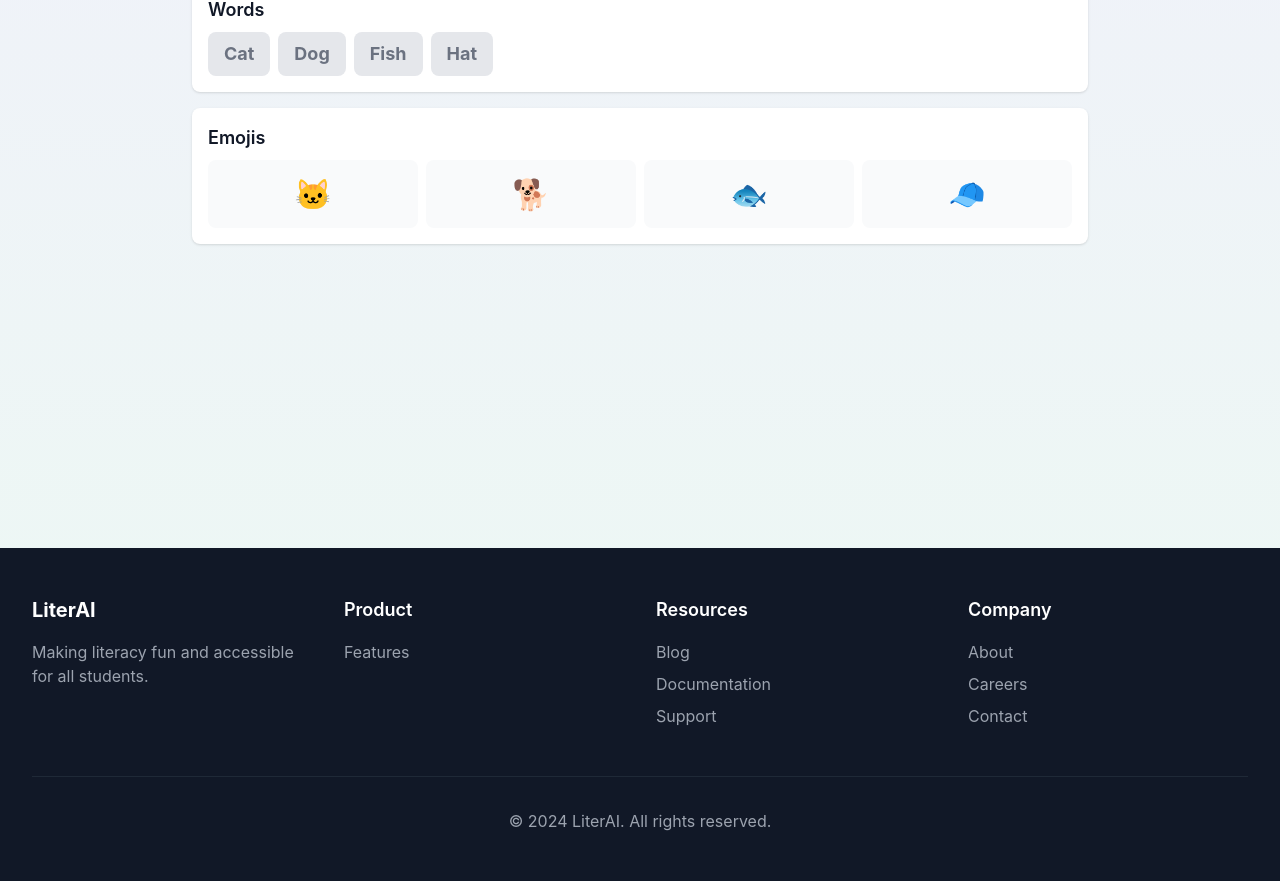
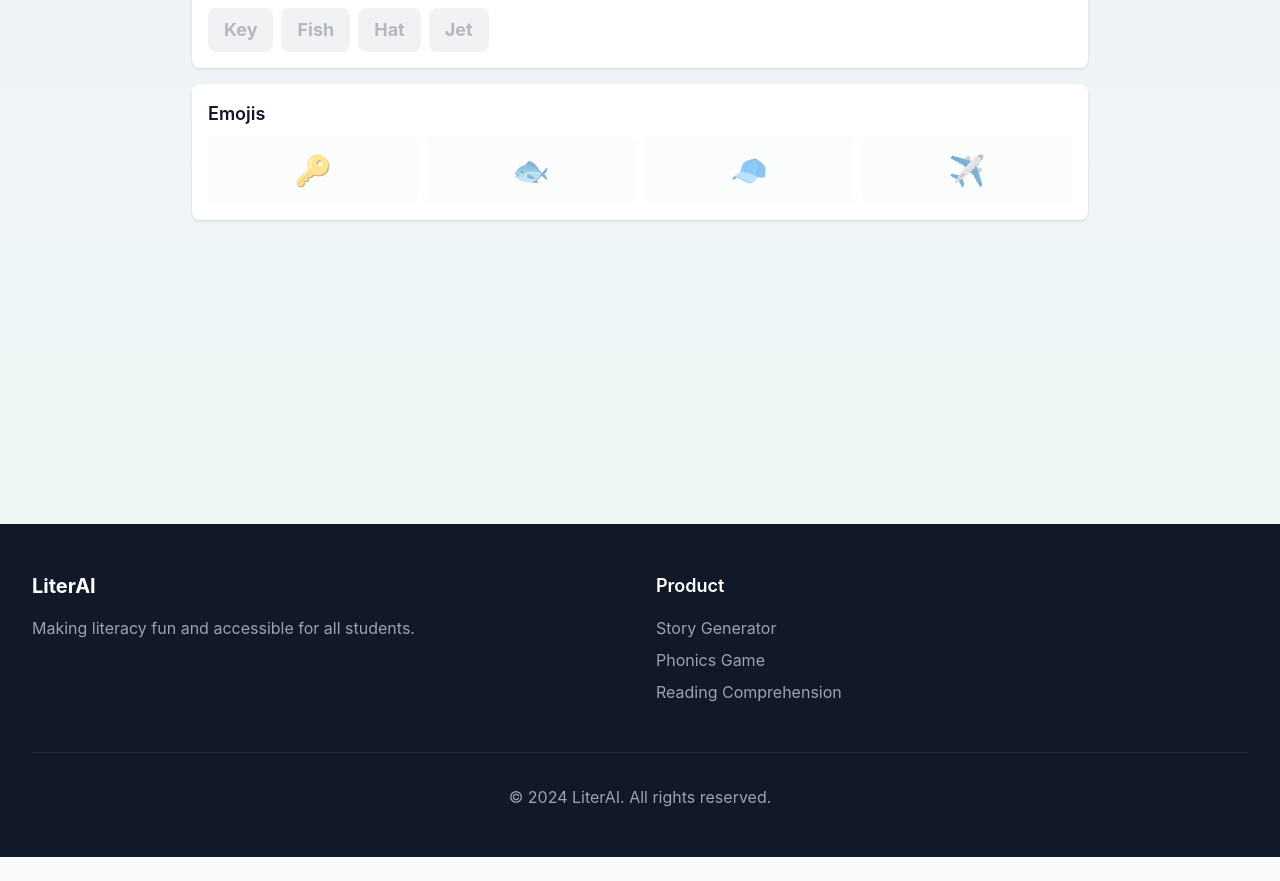
Before and after one commit to emyms29/literai, a React (Vite) app: page /phonics in a window 1280 px wide. Shown: the part 340-1221 px from the top of the page. After the commit the page ends 1197 px from the top, so only its background shows below. Built offline with nearby package versions, Linux system fonts and the light colour scheme.

Commit message:
yayayyayayaya

```diff
--- a/src/components/Footer.tsx
+++ b/src/components/Footer.tsx
@@ -5,7 +5,7 @@ const Footer = () => {
   return (
     <footer className="bg-gray-900 text-white">
       <div className="max-w-7xl mx-auto px-4 sm:px-6 lg:px-8 py-12">
-        <div className="grid grid-cols-1 md:grid-cols-4 gap-8">
+        <div className="grid grid-cols-1 md:grid-cols-2 gap-8">
           <div>
             <h3 className="text-xl font-bold mb-4">LiterAI</h3>
             <p className="text-gray-400">Making literacy fun and accessible for all students.</p>
@@ -14,26 +14,20 @@ const Footer = () => {
             <h4 className="text-lg font-semibold mb-4">Product</h4>
             <ul className="space-y-2">
               <li>
-                <Link to="/features" className="text-gray-400 hover:text-white transition-colors">
-                  Features
+                <Link to="/story-prompt" className="text-gray-400 hover:text-white transition-colors">
+                  Story Generator
                 </Link>
               </li>
-            </ul>
-          </div>
-          <div>
-            <h4 className="text-lg font-semibold mb-4">Resources</h4>
-            <ul className="space-y-2">
-              <li><a href="#" className="text-gray-400 hover:text-white transition-colors">Blog</a></li>
-              <li><a href="#" className="text-gray-400 hover:text-white transition-colors">Documentation</a></li>
-              <li><a href="#" className="text-gray-400 hover:text-white transition-colors">Support</a></li>
-            </ul>
-          </div>
-          <div>
-            <h4 className="text-lg font-semibold mb-4">Company</h4>
-            <ul className="space-y-2">
-              <li><a href="#" className="text-gray-400 hover:text-white transition-colors">About</a></li>
-              <li><a href="#" className="text-gray-400 hover:text-white transition-colors">Careers</a></li>
-              <li><a href="#" className="text-gray-400 hover:text-white transition-colors">Contact</a></li>
+              <li>
+                <Link to="/phonics" className="text-gray-400 hover:text-white transition-colors">
+                  Phonics Game
+                </Link>
+              </li>
+              <li>
+                <Link to="/analyzer" className="text-gray-400 hover:text-white transition-colors">
+                  Reading Comprehension
+                </Link>
+              </li>
             </ul>
           </div>
         </div>
--- a/src/components/PhonicsGame.tsx
+++ b/src/components/PhonicsGame.tsx
@@ -101,7 +101,7 @@ const EMOJIS: Emoji[] = [
   { id: 'jet', emoji: '✈️', matched: false, wordId: 'jet', difficulty: 1 },
   { id: 'key', emoji: '🔑', matched: false, wordId: 'key', difficulty: 1 },
   { id: 'leg', emoji: '🦵', matched: false, wordId: 'leg', difficulty: 1 },
-  { id: 'net', emoji: '🏐', matched: false, wordId: 'net', difficulty: 1 },
+  { id: 'ball', emoji: '🏐', matched: false, wordId: 'ball', difficulty: 1 },
   { id: 'pig', emoji: '🐷', matched: false, wordId: 'pig', difficulty: 1 },
   { id: 'rat', emoji: '🐀', matched: false, wordId: 'rat', difficulty: 1 },
   { id: 'sun', emoji: '☀️', matched: false, wordId: 'sun', difficulty: 1 },
@@ -117,7 +117,7 @@ const EMOJIS: Emoji[] = [
   { id: 'crown', emoji: '👑', matched: false, wordId: 'crown', difficulty: 2 },
   { id: 'dress', emoji: '👗', matched: false, wordId: 'dress', difficulty: 2 },
   { id: 'eagle', emoji: '🦅', matched: false, wordId: 'eagle', difficulty: 2 },
-  { id: 'fence', emoji: '🌳', matched: false, wordId: 'fence', difficulty: 2 },
+  { id: 'tree', emoji: '🌳', matched: false, wordId: 'tree', difficulty: 2 },
   { id: 'ghost', emoji: '👻', matched: false, wordId: 'ghost', difficulty: 2 },
   { id: 'house', emoji: '🏠', matched: false, wordId: 'house', difficulty: 2 },
   { id: 'snow', emoji: '❄️', matched: false, wordId: 'snow', difficulty: 2 },
@@ -125,7 +125,7 @@ const EMOJIS: Emoji[] = [
   { id: 'kite', emoji: '🪁', matched: false, wordId: 'kite', difficulty: 2 },
   { id: 'lemon', emoji: '🍋', matched: false, wordId: 'lemon', difficulty: 2 },
   { id: 'mouse', emoji: '🐭', matched: false, wordId: 'mouse', difficulty: 2 },
-  { id: 'night', emoji: '🌙', matched: false, wordId: 'night', difficulty: 2 },
+  { id: 'moon', emoji: '🌙', matched: false, wordId: 'moon', difficulty: 2 },
   { id: 'ocean', emoji: '🌊', matched: false, wordId: 'ocean', difficulty: 2 },
   { id: 'piano', emoji: '🎹', matched: false, wordId: 'piano', difficulty: 2 },
   { id: 'queen', emoji: '👸', matched: false, wordId: 'queen', difficulty: 2 },
@@ -135,9 +135,9 @@ const EMOJIS: Emoji[] = [
   { id: 'umbrella', emoji: '☔', matched: false, wordId: 'umbrella', difficulty: 2 },
   { id: 'violin', emoji: '🎻', matched: false, wordId: 'violin', difficulty: 2 },
   { id: 'whale', emoji: '🐋', matched: false, wordId: 'whale', difficulty: 2 },
-  { id: 'xylophone', emoji: '🎼', matched: false, wordId: 'xylophone', difficulty: 2 },
-  { id: 'yacht', emoji: '⛵', matched: false, wordId: 'yacht', difficulty: 2 },
-  { id: 'zebra', emoji: '🦓', matched: false, wordId: 'zebra', difficulty: 2 },
+  { id: 'music', emoji: '🎼', matched: false, wordId: 'music', difficulty: 2 },
+  { id: 'boat', emoji: '⛵', matched: false, wordId: 'boat', difficulty: 2 },
+  { id: 'horse', emoji: '🦓', matched: false, wordId: 'horse', difficulty: 2 },
 
   // Hard words (7+ letters)
   { id: 'airplane', emoji: '✈️', matched: false, wordId: 'airplane', difficulty: 3 },
@@ -148,7 +148,7 @@ const EMOJIS: Emoji[] = [
   { id: 'giraffe', emoji: '🦒', matched: false, wordId: 'giraffe', difficulty: 3 },
   { id: 'helicopter', emoji: '🚁', matched: false, wordId: 'helicopter', difficulty: 3 },
   { id: 'icecream', emoji: '🍦', matched: false, wordId: 'icecream', difficulty: 3 },
-  { id: 'jellyfish', emoji: '🎐', matched: false, wordId: 'jellyfish', difficulty: 3 },
+  { id: 'jellyfish', emoji: '🪼', matched: false, wordId: 'jellyfish', difficulty: 3 },
   { id: 'kangaroo', emoji: '🦘', matched: false, wordId: 'kangaroo', difficulty: 3 },
   { id: 'lighthouse', emoji: '🗼', matched: false, wordId: 'lighthouse', difficulty: 3 },
   { id: 'mushroom', emoji: '🍄', matched: false, wordId: 'mushroom', difficulty: 3 },
@@ -159,11 +159,11 @@ const EMOJIS: Emoji[] = [
   { id: 'rainbow', emoji: '🌈', matched: false, wordId: 'rainbow', difficulty: 3 },
   { id: 'scissors', emoji: '✂️', matched: false, wordId: 'scissors', difficulty: 3 },
   { id: 'telescope', emoji: '🔭', matched: false, wordId: 'telescope', difficulty: 3 },
-  { id: 'unicycle', emoji: '🚲', matched: false, wordId: 'unicycle', difficulty: 3 },
+  { id: 'bicycle', emoji: '🚲', matched: false, wordId: 'bicycle', difficulty: 3 },
   { id: 'volcano', emoji: '🌋', matched: false, wordId: 'volcano', difficulty: 3 },
   { id: 'watermelon', emoji: '🍉', matched: false, wordId: 'watermelon', difficulty: 3 },
-  { id: 'yogurt', emoji: '🥛', matched: false, wordId: 'yogurt', difficulty: 3 },
-  { id: 'zucchini', emoji: '🥒', matched: false, wordId: 'zucchini', difficulty: 3 }
+  { id: 'milk', emoji: '🥛', matched: false, wordId: 'milk', difficulty: 3 },
+  { id: 'cucumber', emoji: '🥒', matched: false, wordId: 'cucumber', difficulty: 3 }
 ];
 
 // Move shuffleArray function here, before the component
@@ -202,6 +202,7 @@ const PhonicsGame: React.FC = () => {
   const [currentRound, setCurrentRound] = useState<number>(0);
   const [roundsPerLevel, setRoundsPerLevel] = useState<number>(3);
   const [gameStats, setGameStats] = useState<{word: string, attempts: number}[]>([]);
+  const [showVictoryMessage, setShowVictoryMessage] = useState(false);
 
   // Filter words and emojis based on difficulty and ensure they match
   const getCurrentRoundItems = () => {
@@ -213,37 +214,77 @@ const PhonicsGame: React.FC = () => {
              (difficulty === 3 && wordLength > 6);
     });
 
-    // Get the slice of words for the current round (4 words per round)
-    const roundWords = filteredWords.slice(
+    // Get all matching emojis for the current difficulty
+    const filteredEmojis = EMOJIS.filter(emoji =>
+      filteredWords.some(word => word.id === emoji.wordId) && emoji.difficulty === difficulty
+    );
+
+    // Create pairs of words and emojis
+    const pairs = filteredWords
+      .filter(word => filteredEmojis.some(emoji => emoji.wordId === word.id))
+      .map(word => ({
+        word,
+        emoji: filteredEmojis.find(emoji => emoji.wordId === word.id)!
+      }));
+
+    // Shuffle the pairs and take 4 for this round
+    const shuffledPairs = shuffleArray(pairs).slice(
       currentRound * 4,
       (currentRound + 1) * 4
     );
 
-    // Get the corresponding emojis for these words
-    const roundEmojis = EMOJIS.filter(emoji =>
-      roundWords.some(word => word.id === emoji.wordId)
-    );
-
     return {
-      words: roundWords,
-      emojis: roundEmojis
+      words: shuffledPairs.map(pair => pair.word),
+      emojis: shuffledPairs.map(pair => pair.emoji)
     };
   };
 
-  // Update emojis when round changes
+  // Store current round items
+  const [currentRoundItems, setCurrentRoundItems] = useState(() => getCurrentRoundItems());
+
+  // Update round items only when round or difficulty changes
   useEffect(() => {
-    if (gameStarted) {
-      const { emojis: newEmojis } = getCurrentRoundItems();
-      setEmojis(shuffleArray([...newEmojis]));
-    }
-  }, [currentRound, difficulty, gameStarted]);
+    setCurrentRoundItems(getCurrentRoundItems());
+  }, [currentRound, difficulty]);
 
-  const { words: currentRoundWords, emojis: currentRoundEmojis } = getCurrentRoundItems();
+  // Remove the old useEffect and direct getCurrentRoundItems call
+  const currentRoundWords = currentRoundItems.words;
+  const currentRoundEmojis = currentRoundItems.emojis;
 
   useEffect(() => {
     localStorage.setItem('phonicsWords', JSON.stringify(words));
     localStorage.setItem('phonicsEmojis', JSON.stringify(emojis));
   }, [words, emojis]);
+
+  const getTimerDuration = () => {
+    switch (difficulty) {
+      case 1: return 240; // 4 minutes for easy
+      case 2: return 180; // 3 minutes for medium
+      case 3: return 5; // 5 seconds for hard
+      default: return 180;
+    }
+  };
+
+  const startGame = () => {
+    setGameStarted(true);
+    setTimeLeft(getTimerDuration());
+    setGameStats([]);
+    setCurrentRound(0);
+    setWords(WORDS.map(word => ({ ...word, matched: false })));
+    const { words: newWords, emojis: newEmojis } = getCurrentRoundItems();
+    setWords(prevWords =>
+      prevWords.map(word => ({
+        ...word,
+        matched: false,
+        selected: newWords.some(w => w.id === word.id)
+      }))
+    );
+    setEmojis(EMOJIS.map(emoji => ({
+      ...emoji,
+      matched: false,
+      selected: newEmojis.some(e => e.id === emoji.id)
+    })));
+  };
 
   useEffect(() => {
     let timer: NodeJS.Timeout;
@@ -251,17 +292,32 @@ const PhonicsGame: React.FC = () => {
       timer = setInterval(() => {
         setTimeLeft(prev => prev - 1);
       }, 1000);
+    } else if (gameStarted && timeLeft === 0) {
+      // Time's up! End the current round
+      setShowVictoryMessage(true);
+      setShowConfetti(true);
+      setTimeout(() => setShowConfetti(false), 3000);
+      if (currentRound < roundsPerLevel - 1) {
+        setCurrentRound(prev => prev + 1);
+        setWords(WORDS.map(word => ({ ...word, matched: false })));
+        setSelectedWord(null);
+        setTimeLeft(getTimerDuration()); // Reset timer based on difficulty
+      } else {
+        // Game completed
+        setGameStarted(false);
+      }
     }
     return () => clearInterval(timer);
-  }, [gameStarted, timeLeft]);
+  }, [gameStarted, timeLeft, currentRound, roundsPerLevel, difficulty]);
 
   const handleWordClick = (wordId: string) => {
+    if (!gameStarted) return; // Prevent interaction if game hasn't started
     setSelectedWord(wordId);
     setIsError(false);
   };
 
   const handleEmojiClick = (emojiId: string) => {
-    if (!selectedWord) return;
+    if (!gameStarted || !selectedWord) return; // Prevent interaction if game hasn't started
 
     const word = currentRoundWords.find(w => w.id === selectedWord);
     const emoji = currentRoundEmojis.find(e => e.id === emojiId);
@@ -303,7 +359,7 @@ const PhonicsGame: React.FC = () => {
           setCurrentRound(prev => prev + 1);
           setWords(WORDS.map(word => ({ ...word, matched: false })));
           setSelectedWord(null);
-          setTimeLeft(300);
+          setTimeLeft(getTimerDuration());
         } else {
           // Game completed
           setGameStarted(false);
@@ -331,16 +387,6 @@ const PhonicsGame: React.FC = () => {
     setCurrentRound(0);
   };
 
-  const startGame = () => {
-    setGameStarted(true);
-    setTimeLeft(300);
-    setGameStats([]);
-    setCurrentRound(0);
-    setWords(WORDS.map(word => ({ ...word, matched: false })));
-    const { emojis: newEmojis } = getCurrentRoundItems();
-    setEmojis(shuffleArray([...newEmojis]));
-  };
-
   const formatTime = (seconds: number) => {
     const mins = Math.floor(seconds / 60);
     const secs = seconds % 60;
@@ -356,18 +402,26 @@ const PhonicsGame: React.FC = () => {
     }
   };
 
+  // Update victory message condition
+  const shouldShowVictoryMessage = showVictoryMessage ||
+    (gameStarted && currentRoundWords.every(word => words.find(w => w.id === word.id)?.matched));
+
   return (
     <div className="min-h-screen bg-gradient-to-b from-primary/5 to-secondary/5 p-4">
         <div className="max-w-4xl mx-auto">
         <div className="text-center mb-4">
           <h2 className="text-2xl font-bold text-gray-900">Word Match</h2>
-          <p className="text-gray-600">Click a word, then click the matching emoji!</p>
+          <p className="text-gray-600">
+            {gameStarted
+              ? "Click a word, then click the matching emoji!"
+              : "Click Start Game to begin!"}
+          </p>
         </div>
 
         {/* Timer and Controls */}
         <div className="flex justify-between items-center mb-4">
           <div className="text-xl font-bold">
-            Time: {formatTime(timeLeft)}
+            {gameStarted ? `Time: ${formatTime(timeLeft)}` : "Ready to play?"}
           </div>
           <div className="flex gap-2">
             {!gameStarted ? (
@@ -383,7 +437,7 @@ const PhonicsGame: React.FC = () => {
                 </select>
                 <button
                   onClick={startGame}
-                  className="bg-green-500 text-white px-4 py-2 rounded-lg"
+                  className="bg-green-500 text-white px-4 py-2 rounded-lg hover:bg-green-600 transition-colors"
                 >
                   Start Game
                 </button>
@@ -391,7 +445,7 @@ const PhonicsGame: React.FC = () => {
             ) : (
               <button
                 onClick={resetGame}
-                className="bg-primary text-white px-4 py-2 rounded-lg"
+                className="bg-primary text-white px-4 py-2 rounded-lg hover:bg-primary/90 transition-colors"
               >
                 Reset
               </button>
@@ -434,8 +488,14 @@ const PhonicsGame: React.FC = () => {
                     whileHover={{ scale: 1.1 }}
                     whileTap={{ scale: 0.9 }}
                     onClick={() => handleWordClick(word.id)}
-                    className={`px-4 py-2 flex items-center justify-center text-lg font-bold rounded-lg cursor-pointer
-                      ${selectedWord === word.id ? 'ring-2 ring-primary bg-primary text-white' : 'bg-gray-200 text-gray-500'}`}
+                    className={`px-4 py-2 flex items-center justify-center text-lg font-bold rounded-lg
+                      ${gameStarted
+                        ? 'cursor-pointer'
+                        : 'cursor-not-allowed opacity-50'}
+                      ${selectedWord === word.id
+                        ? 'ring-2 ring-primary bg-primary text-white'
+                        : 'bg-gray-200 text-gray-500'}`}
+                    disabled={!gameStarted}
                   >
                     {word.word}
                   </motion.button>
@@ -448,8 +508,8 @@ const PhonicsGame: React.FC = () => {
           <div className="bg-white p-4 rounded-lg shadow">
             <h3 className="text-lg font-semibold mb-2">Emojis</h3>
             <div className="grid grid-cols-4 gap-2">
-              {emojis
-                .filter(emoji => currentRoundEmojis.some(e => e.id === emoji.id) && !emoji.matched)
+              {currentRoundEmojis
+                .filter(emoji => !emoji.matched)
                 .map(emoji => (
                   <motion.button
                     key={emoji.id}
@@ -457,8 +517,11 @@ const PhonicsGame: React.FC = () => {
                     whileTap={{ scale: 0.95 }}
                     onClick={() => handleEmojiClick(emoji.id)}
                     className={`flex items-center justify-center p-4 rounded-lg text-3xl
-                      ${selectedWord ? 'cursor-pointer bg-gray-100 hover:bg-gray-200' : 'cursor-not-allowed bg-gray-50'}`}
-                    disabled={!selectedWord}
+                      ${gameStarted
+                        ? 'cursor-pointer bg-gray-100 hover:bg-gray-200'
+                        : 'cursor-not-allowed bg-gray-50 opacity-50'}
+                      ${!selectedWord && gameStarted ? 'cursor-not-allowed' : ''}`}
+                    disabled={!gameStarted || !selectedWord}
                   >
                     {emoji.emoji}
                   </motion.button>
@@ -480,7 +543,7 @@ const PhonicsGame: React.FC = () => {
         </AnimatePresence>
 
         {/* Victory Message */}
-        {currentRoundWords.every(word => words.find(w => w.id === word.id)?.matched) && (
+        {shouldShowVictoryMessage && (
           <motion.div
             initial={{ opacity: 0, scale: 0.8 }}
             animate={{ opacity: 1, scale: 1 }}
@@ -499,11 +562,15 @@ const PhonicsGame: React.FC = () => {
                 transition={{ delay: 0.2 }}
                 className="text-6xl mb-4"
               >
-                🎉
+                {timeLeft === 0 ? "⏰" : "🎉"}
               </motion.div>
-              <h2 className="text-3xl font-bold text-primary mb-2">Great Job!</h2>
+              <h2 className="text-3xl font-bold text-primary mb-2">
+                {timeLeft === 0 ? "Time's Up!" : "Great Job!"}
+              </h2>
               <p className="text-xl text-gray-700 mb-4">
-                {currentRound === roundsPerLevel - 1
+                {timeLeft === 0
+                  ? "Let's try the next round!"
+                  : currentRound === roundsPerLevel - 1
                     ? "You've completed all rounds!"
                     : `You've completed round ${currentRound + 1}!`}
               </p>
@@ -530,11 +597,12 @@ const PhonicsGame: React.FC = () => {
               <div className="flex justify-center gap-4">
                 <button
                   onClick={() => {
+                    setShowVictoryMessage(false);
                     if (currentRound < roundsPerLevel - 1) {
                       setCurrentRound(prev => prev + 1);
                       setWords(WORDS.map(word => ({ ...word, matched: false })));
                       setSelectedWord(null);
-                      setTimeLeft(300);
+                      setTimeLeft(getTimerDuration());
                     } else {
                       // Reset all game state
                       setGameStarted(false);
@@ -542,7 +610,7 @@ const PhonicsGame: React.FC = () => {
                       setWords(WORDS.map(word => ({ ...word, matched: false })));
                       setEmojis(EMOJIS.map(emoji => ({ ...emoji, matched: false })));
                       setSelectedWord(null);
-                      setTimeLeft(300);
+                      setTimeLeft(getTimerDuration());
                       setGameStats([]);
                     }
                   }}
--- a/src/pages/Features.tsx
+++ b/src/pages/Features.tsx
@@ -17,8 +17,8 @@ const Features = () => {
       icon: '🎮'
     },
     {
-      title: 'Reading Level Analyzer',
-      description: 'Get instant feedback on your reading level and progress.',
+      title: 'Reading Comprehension',
+      description: 'Learn to analyze passages with the help of AI.',
       path: '/analyzer',
       icon: '📊'
     }
```
Also changed, not shown: src/App.tsx (+2 -11 lines), src/components/Hero.tsx (+7 -3 lines), src/components/Navbar.tsx (+2 -9 lines), src/components/ReadingLevelAnalyzer.tsx (indentation only), src/components/StoryPromptGenerator.tsx (indentation only), 1 other file (tests, documents, lock files or other folders). Lines whose indentation alone changed are shown as unchanged.
